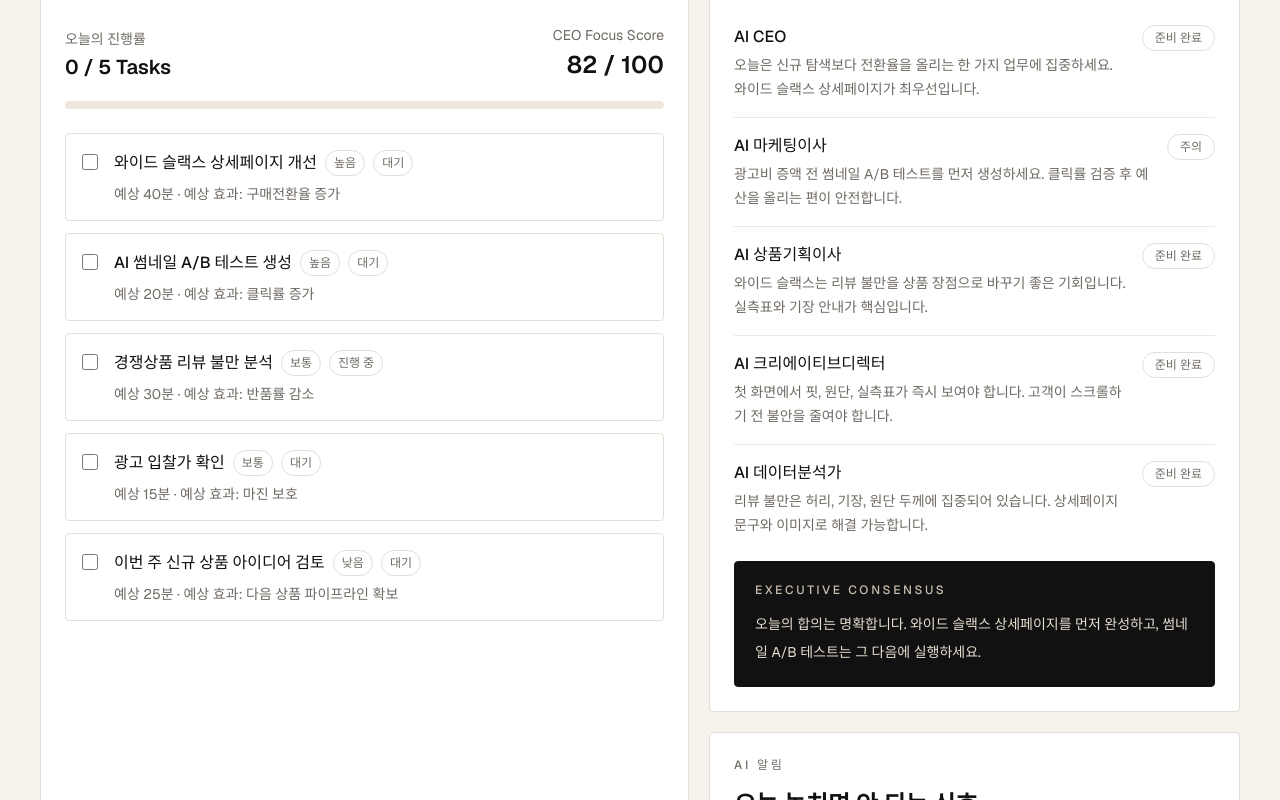
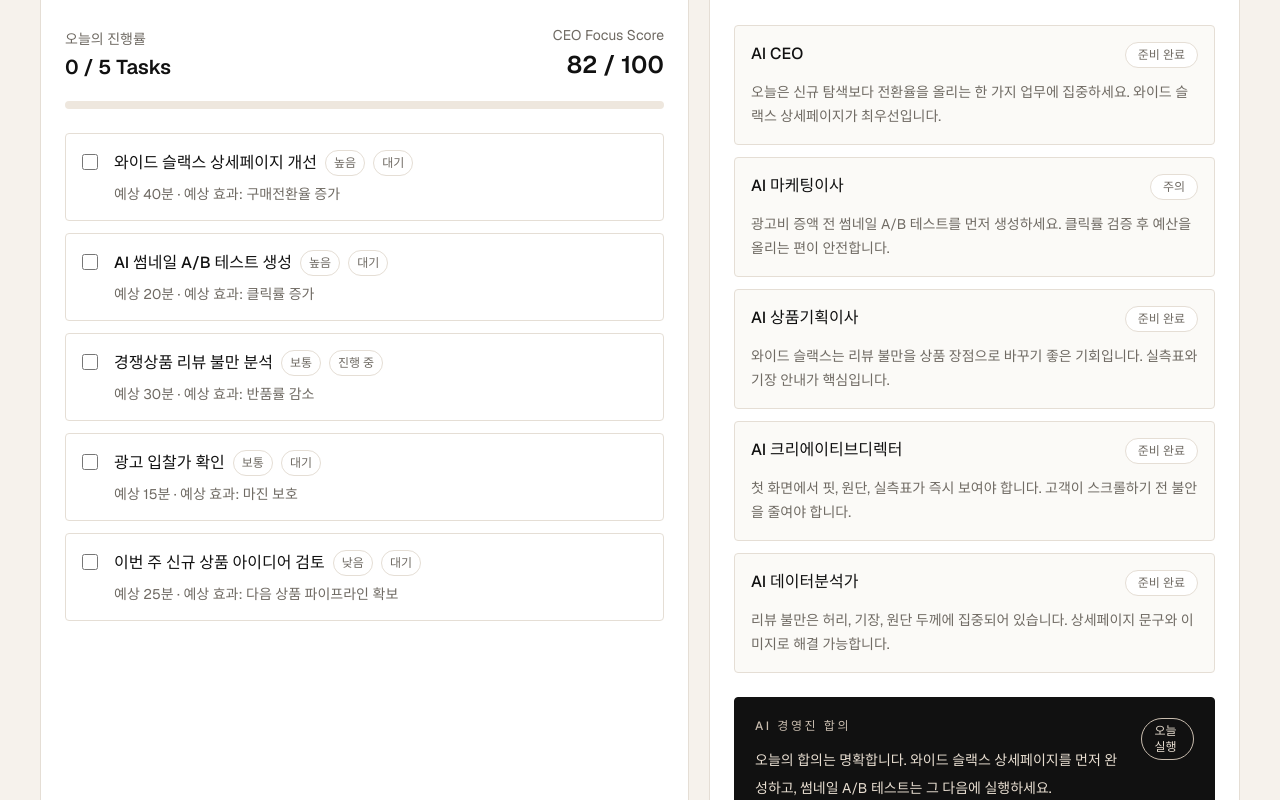
Before and after one commit to Sammieleigh/Vinimini-AI, a Next.js app: page / in a window 1280 px wide. Shown: the part 980-1780 px from the top of the page. Built offline with nearby package versions, Linux system fonts and the light colour scheme.

Commit message:
Sprint 4.3
Polish premium AI CEO operating experience

Refine dashboard briefings, opportunity list, and planning room summary

```diff
--- a/src/components/dashboard/ExecutiveTeam.tsx
+++ b/src/components/dashboard/ExecutiveTeam.tsx
@@ -10,24 +10,29 @@ const statusLabels: Record<ExecutiveStatus, string> = {
 export function ExecutiveTeam({ members }: { members: ExecutiveMember[] }) {
   return (
     <SectionCard eyebrow="AI 경영진 브리핑" title="5명의 AI가 한 줄로 보고합니다.">
-      <div className="mt-5 space-y-4">
+      <div className="mt-5 grid gap-3">
         {members.map((member) => (
-          <div key={member.role} className="flex items-start justify-between gap-4 border-b border-[#EFE8DE] pb-4 last:border-0 last:pb-0">
-            <div>
+          <div key={member.role} className="rounded-sm border border-[#E5DED5] bg-[#FBFAF7] p-4">
+            <div className="flex items-start justify-between gap-4">
               <p className="font-medium">{member.role}</p>
-              <p className="mt-1 text-sm leading-6 text-[#6F6A63]">{member.briefing}</p>
+              <span className="shrink-0 rounded-full border border-[#E5DED5] bg-white px-3 py-1 text-xs text-[#6F6A63]">
+                {statusLabels[member.status]}
+              </span>
             </div>
-            <span className="shrink-0 rounded-full border border-[#E5DED5] px-3 py-1 text-xs text-[#6F6A63]">
-              {statusLabels[member.status]}
-            </span>
+            <p className="mt-3 text-sm leading-6 text-[#6F6A63]">{member.briefing}</p>
           </div>
         ))}
       </div>
       <div className="mt-6 rounded-sm border border-[#111111] bg-[#111111] p-5 text-[#F6F2EC]">
-        <p className="text-xs font-medium uppercase tracking-[0.22em] text-[#C9BDAF]">Executive Consensus</p>
-        <p className="mt-3 text-sm leading-7 text-[#E8DED1]">
-          오늘의 합의는 명확합니다. 와이드 슬랙스 상세페이지를 먼저 완성하고, 썸네일 A/B 테스트는 그 다음에 실행하세요.
-        </p>
+        <div className="flex flex-col gap-4 sm:flex-row sm:items-start sm:justify-between">
+          <div>
+            <p className="text-xs font-medium uppercase tracking-[0.22em] text-[#C9BDAF]">AI 경영진 합의</p>
+            <p className="mt-3 text-sm leading-7 text-[#E8DED1]">
+              오늘의 합의는 명확합니다. 와이드 슬랙스 상세페이지를 먼저 완성하고, 썸네일 A/B 테스트는 그 다음에 실행하세요.
+            </p>
+          </div>
+          <span className="rounded-full border border-[#C9BDAF] px-3 py-1 text-xs text-[#E8DED1]">오늘 실행</span>
+        </div>
       </div>
     </SectionCard>
   );
--- a/src/components/opportunities/OpportunityCard.tsx
+++ b/src/components/opportunities/OpportunityCard.tsx
@@ -19,12 +19,13 @@ export function OpportunityCard({ item, index }: { item: CoupangOpportunity; ind
           ) : null}
         </div>
         <p className="mt-3 max-w-3xl text-sm leading-7 text-[#6F6A63]">{item.whyNow}</p>
+        <p className="mt-3 text-sm font-medium text-[#111111]">추천 이유: {item.reasons.slice(0, 3).join(" · ")}</p>
       </div>
 
       <div className="grid grid-cols-3 gap-3 text-sm lg:grid-cols-1">
         <Metric label="추천도" value={`${item.opportunityScore}`} />
+        <Metric label="예상 마진" value={item.expectedMargin} />
         <Metric label="진입 난이도" value={item.entryDifficulty} />
-        <Metric label="예상 수익성" value={item.expectedMargin} />
       </div>
     </Link>
   );
--- a/src/components/planning/PlanningRoom.tsx
+++ b/src/components/planning/PlanningRoom.tsx
@@ -71,15 +71,21 @@ function SummaryTab({ product }: { product: CoupangOpportunity }) {
   return (
     <div className="grid gap-5 lg:grid-cols-[1.1fr_0.9fr]">
       <section className="rounded-sm border border-[#E5DED5] bg-white p-6">
-        <p className="text-xs font-medium uppercase tracking-[0.24em] text-[#6F6A63]">Decision Summary</p>
+        <p className="text-xs font-medium uppercase tracking-[0.24em] text-[#6F6A63]">AI 상품기획 회의</p>
         <h2 className="mt-4 text-3xl font-semibold tracking-normal">CEO 추천 결론</h2>
         <p className="mt-4 text-base leading-8 text-[#6F6A63]">{product.recommendation}</p>
-        <div className="mt-6 grid gap-3 sm:grid-cols-2">
+        <div className="mt-6 grid gap-3 sm:grid-cols-4">
           {product.reasons.map((reason) => (
             <div key={reason} className="rounded-sm border border-[#E5DED5] bg-[#FBFAF7] p-4 text-sm text-[#6F6A63]">
               {reason}
             </div>
           ))}
+        </div>
+        <div className="mt-6 rounded-sm border border-[#111111] bg-[#111111] p-5 text-[#F6F2EC]">
+          <p className="text-xs font-medium uppercase tracking-[0.22em] text-[#C9BDAF]">지금 해야 할 일</p>
+          <p className="mt-3 text-sm leading-7 text-[#E8DED1]">
+            지금은 상품을 더 찾지 말고, 이 상품의 상세페이지 첫 화면과 실측표부터 확정하세요.
+          </p>
         </div>
       </section>
 
```
Also changed, not shown: 1 other file (tests, documents, lock files or other folders).
